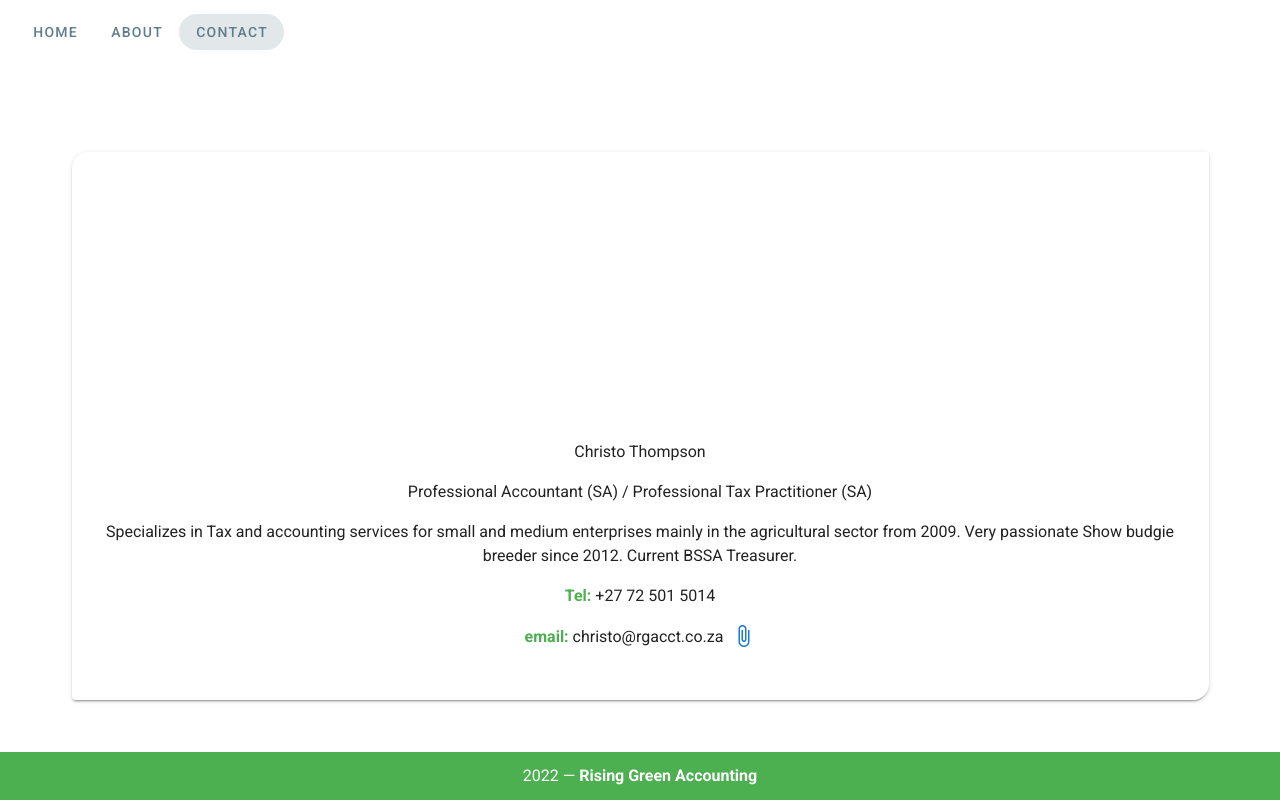
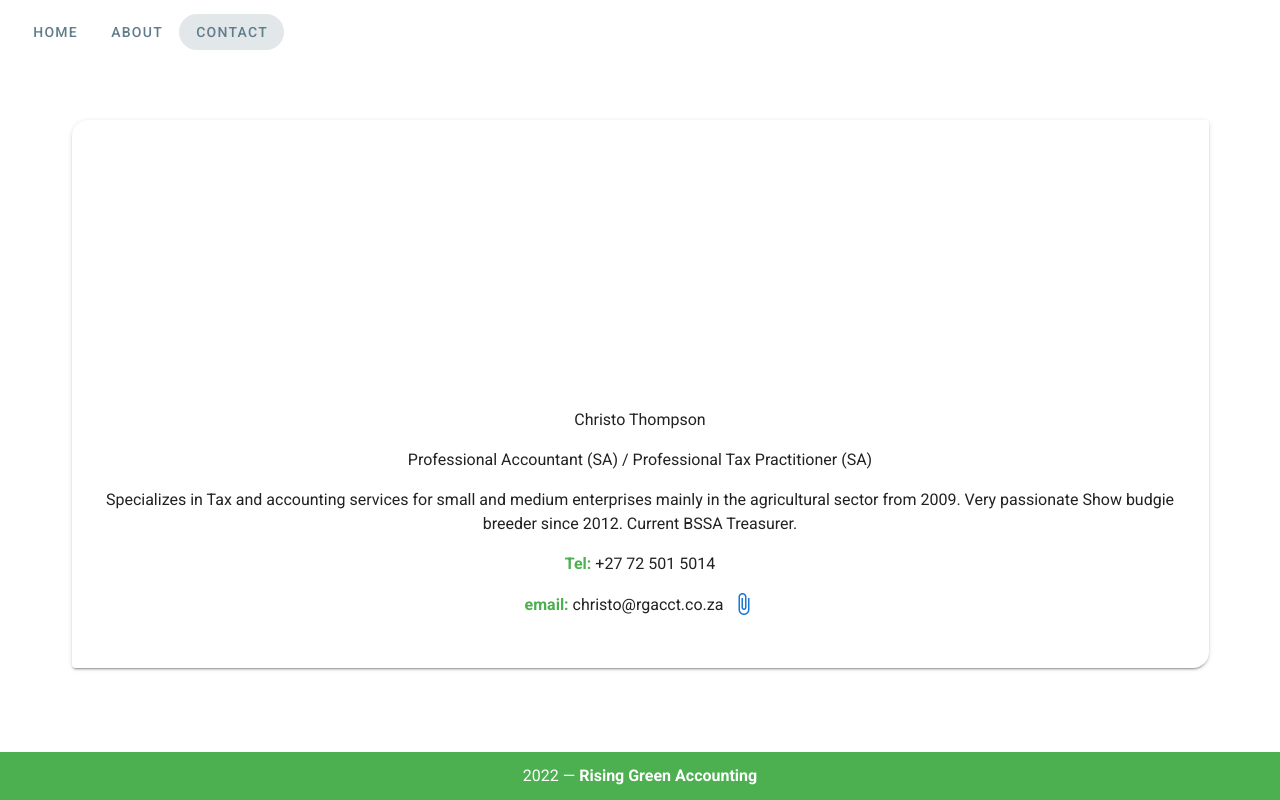
Before and after one commit to JohnSters/rgacct, a Nuxt app: page /contact in a window 1280 px wide. Built offline with nearby package versions, Linux system fonts and the light colour scheme.

Commit message:
Added some more changes.

```diff
--- a/pages/contact.vue
+++ b/pages/contact.vue
@@ -1,6 +1,6 @@
 <template>
   <v-container>
-    <v-card class="landing hidden-sm-and-down pa-8 mt-lg-16" shaped>
+    <v-card class="landing hidden-sm-and-down pa-8 mt-lg-8" shaped>
       <v-img class="ma-auto mt-6 mb-3" src="/christo.png" width="200"></v-img>
       <p class="mt-8 text-center"><b class="green--text"></b> Christo Thompson</p>
       <p class="text-center">Professional Accountant (SA) / Professional Tax Practitioner (SA)</p>
```
